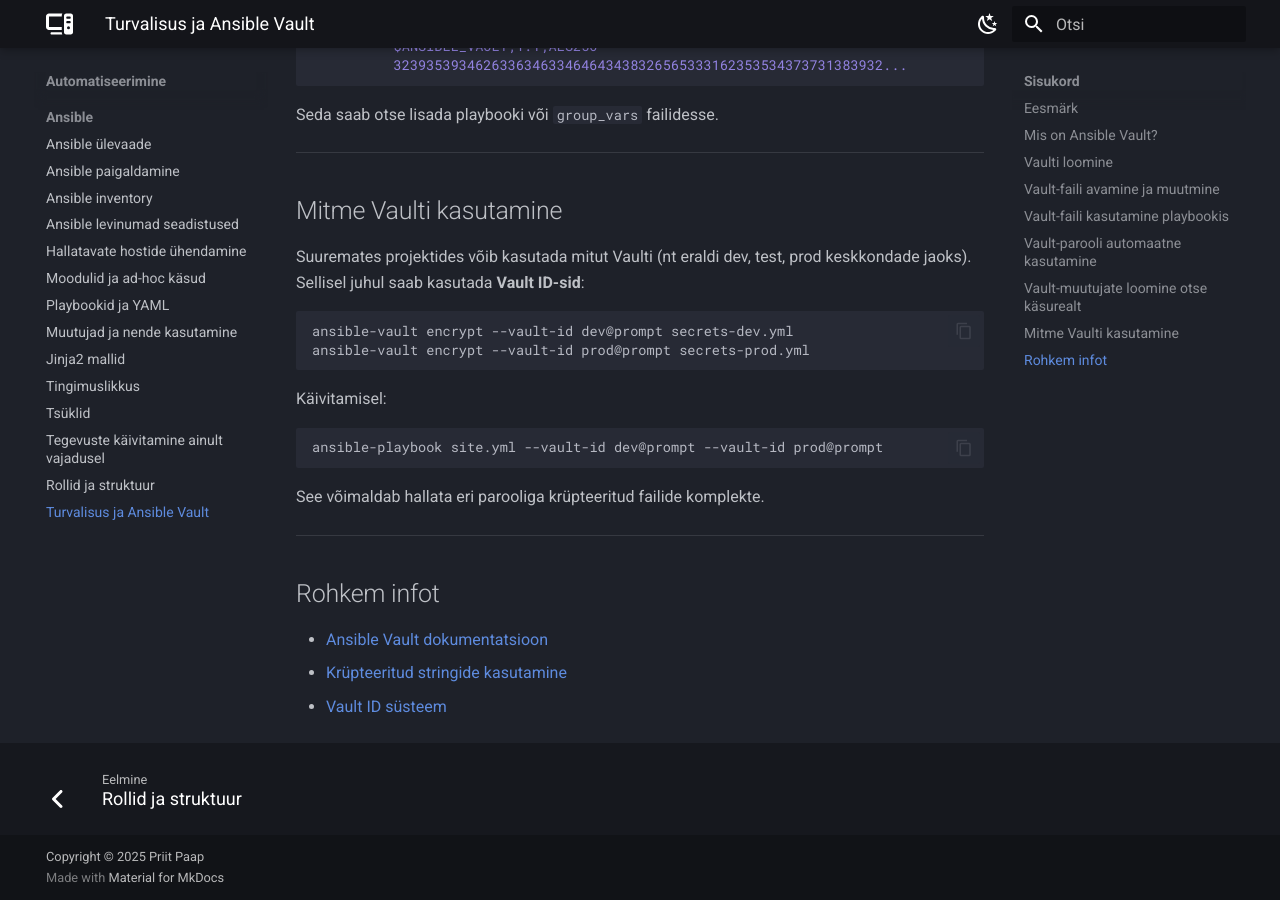
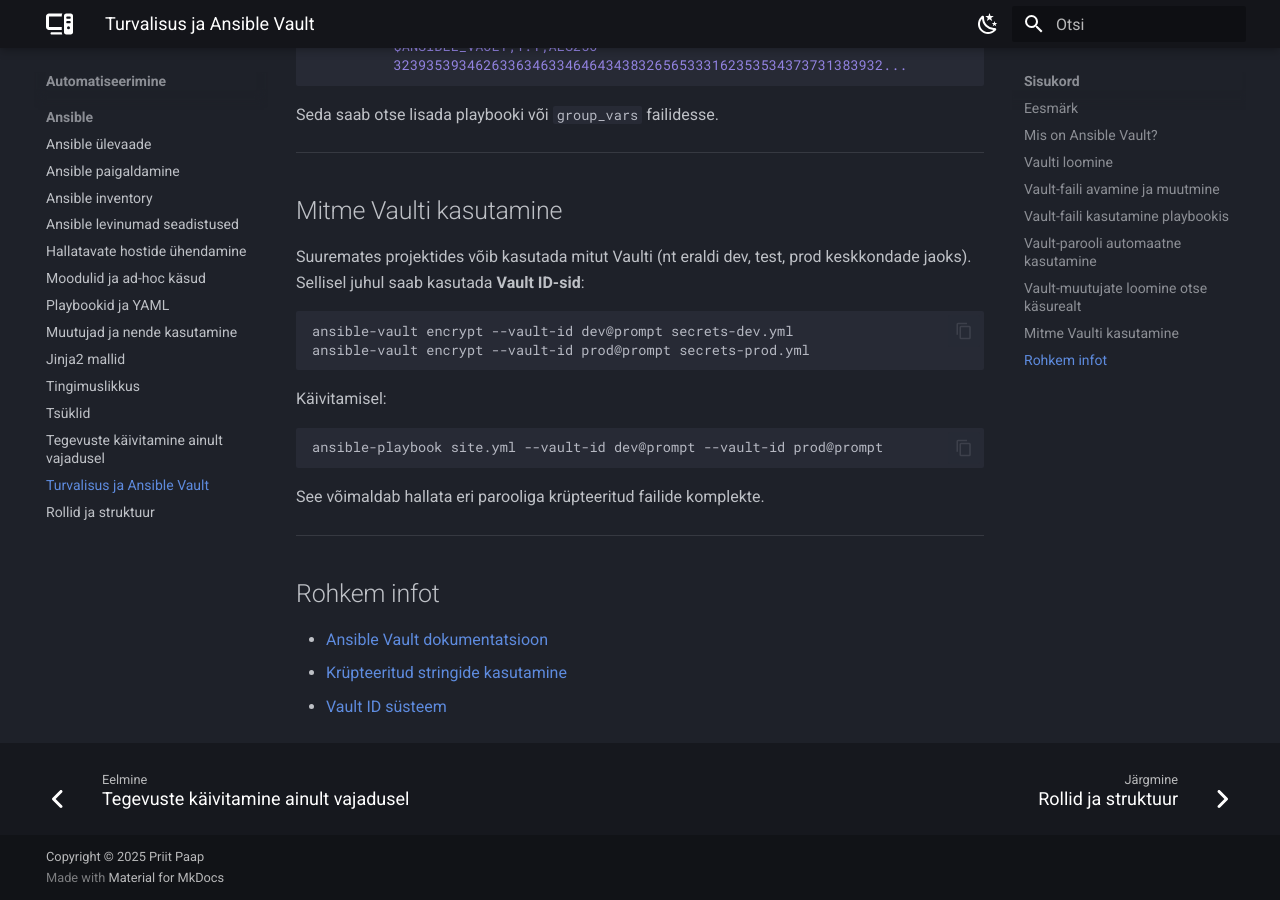
Before and after one commit to priitpaap/priitpaap.github.io, an MkDocs documentation site: the page built from docs/ansible/ansiblevault.md, in a window 1280 px wide and 900 px high, scrolled down 3273 px. Built offline with MkDocs 1.6.1 and Material for MkDocs 9.7.7, drawn with Linux system fonts in a browser that asks for light colours; part of the change alters nothing that is shown.

```diff
--- a/mkdocs.yml
+++ b/mkdocs.yml
@@ -93,7 +93,6 @@ nav:
       - 'Tingimuslikkus': ansible/ansibleconditionals.md
       - 'Tsüklid': ansible/ansibleloops.md
       - 'Tegevuste käivitamine ainult vajadusel': ansible/ansiblehandlers.md
+      - 'Turvalisus ja Ansible Vault': ansible/ansiblevault.md
       - 'Rollid ja struktuur': ansible/ansibleroles.md
-#      - 'Ansible Galaxy ja kogukonna rollid': ansible/ansiblerolesgalaxy.md
-      - 'Turvalisus ja Ansible Vault': ansible/ansiblevault.md
 #      - 'Ansible parimad praktikad': ansible/ansiblebestpractises.md
```
